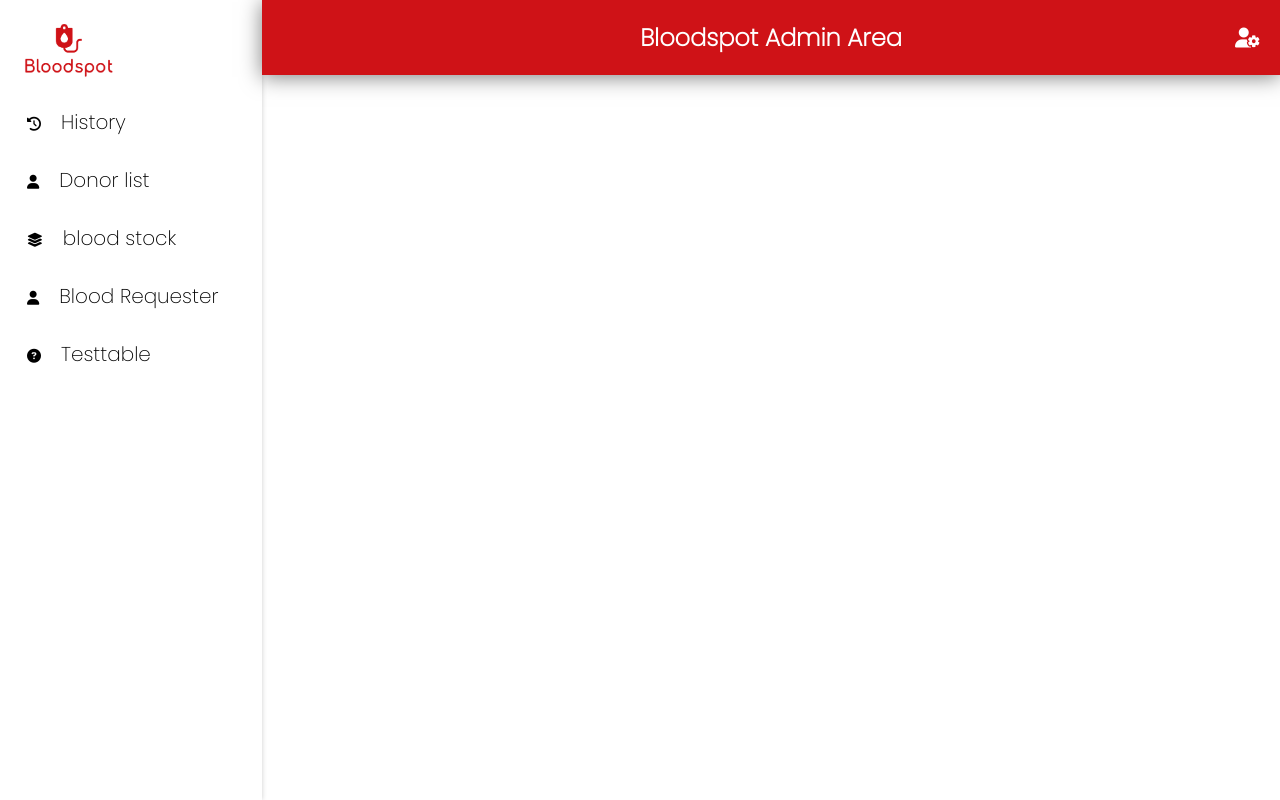
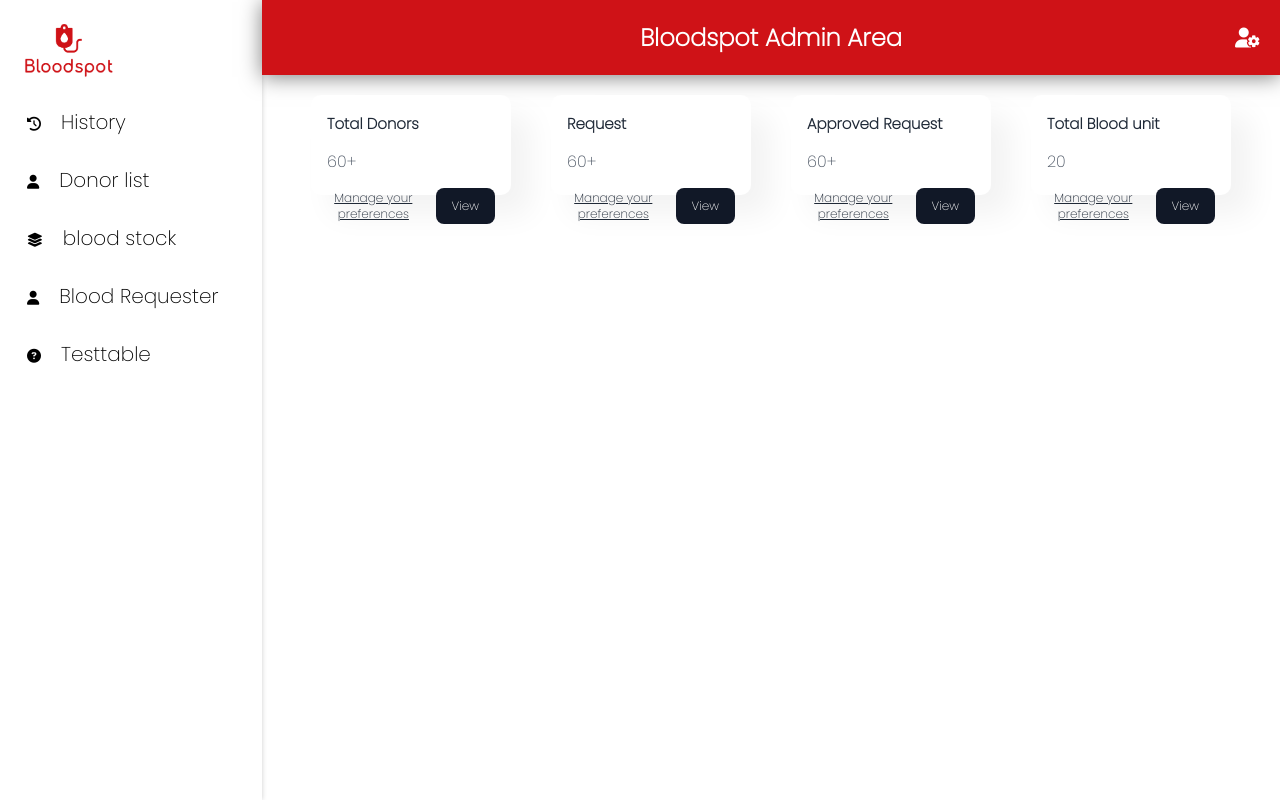
Before and after one commit to Dinanath99/Bloodspot, a PHP site: page /admin/admin.php in a window 1280 px wide. Run offline with PHP 8.4, Linux system fonts and the light colour scheme; the visitor is signed in with stand-in values (Sample User, id 1).

Commit message:
admin panel

```diff
--- a/admin/admin.php
+++ b/admin/admin.php
@@ -77,6 +77,66 @@ include('adminsession.php');
                     </div>
                 </div>
             </div>
+            <!--  hero section -->
+            <div class="admin-panel">
+
+                <div class="cookie-card">
+                    <span class="title">Total Donors</span>
+                    <p class="description">60+ </p>
+                    <div class="actions">
+                        <button class="pref">
+                            Manage your preferences
+                        </button>
+                        <button class="accept">
+                            View
+                        </button>
+                    </div>
+
+
+                </div>
+                <div class="cookie-card">
+                    <span class="title">Request</span>
+                    <p class="description">60+ </p>
+                    <div class="actions">
+                        <button class="pref">
+                            Manage your preferences
+                        </button>
+                        <button class="accept">
+                            View
+                        </button>
+                    </div>
+
+
+                </div>
+                <div class="cookie-card">
+                    <span class="title">Approved Request</span>
+                    <p class="description">60+ </p>
+                    <div class="actions">
+                        <button class="pref">
+                            Manage your preferences
+                        </button>
+                        <button class="accept">
+                            View
+                        </button>
+                    </div>
+
+
+                </div>
+                <div class="cookie-card">
+                    <span class="title">Total Blood unit</span>
+                    <p class="description">20 </p>
+                    <div class="actions">
+                        <button class="pref">
+                            Manage your preferences
+                        </button>
+                        <button class="accept">
+                            View
+                        </button>
+                    </div>
+
+
+                </div>
+            </div>
         </section>
     </div>
 </body>
--- a/css/adminsidebar.css
+++ b/css/adminsidebar.css
@@ -461,3 +461,102 @@ nav.fas {
     font-size: 32px;
     padding: 10px;
 }
+
+/* admin hero section css */
+.admin-panel {
+    display: flex;
+    flex-direction: row;
+    flex-wrap: wrap;
+    justify-content: center;
+    align-items: center;
+    margin: auto;
+    width: auto;
+    height: auto;
+}
+
+.cookie-card {
+    max-width: 200px;
+    padding: 1rem;
+    background-color: #fff;
+    border-radius: 10px;
+    box-shadow: 20px 20px 30px rgba(0, 0, 0, .05);
+    margin: 20px;
+    height: 100px;
+}
+
+.title {
+    font-weight: 600;
+    color: rgb(31 41 55);
+    font-size: 15px;
+}
+
+.description {
+    margin-top: 1rem;
+    font-size: 1rem;
+    line-height: 1.25rem;
+    color: rgb(75 85 99);
+}
+
+.description a {
+    --tw-text-opacity: 1;
+    color: rgb(59 130 246);
+}
+
+.description a:hover {
+    -webkit-text-decoration-line: underline;
+    text-decoration-line: underline;
+}
+
+.actions {
+    display: flex;
+    align-items: center;
+    justify-content: space-between;
+    margin-top: 1rem;
+    -moz-column-gap: 1rem;
+    column-gap: 1rem;
+    flex-shrink: 0;
+}
+
+.pref {
+    font-size: 0.75rem;
+    line-height: 1rem;
+    color: rgb(31 41 55);
+    -webkit-text-decoration-line: underline;
+    text-decoration-line: underline;
+    transition: all .3s cubic-bezier(0.4, 0, 0.2, 1);
+    border: none;
+    background-color: transparent;
+}
+
+.pref:hover {
+    color: rgb(156 163 175);
+}
+
+.pref:focus {
+    outline: 2px solid transparent;
+    outline-offset: 2px;
+}
+
+.accept {
+    font-size: 0.75rem;
+    line-height: 1rem;
+    background-color: rgb(17 24 39);
+    font-weight: 500;
+    border-radius: 0.5rem;
+    color: #fff;
+    padding-left: 1rem;
+    padding-right: 1rem;
+    padding-top: 0.625rem;
+    padding-bottom: 0.625rem;
+    border: none;
+    transition: all .15s cubic-bezier(0.4, 0, 0.2, 1);
+}
+
+.accept:hover {
+    background-color: rgb(55 65 81);
+}
+
+.accept:focus {
+    outline: 2px solid transparent;
+    outline-offset: 2px;
+}
```
Also changed, not shown: userdashboard.php (+16 -0 lines).
